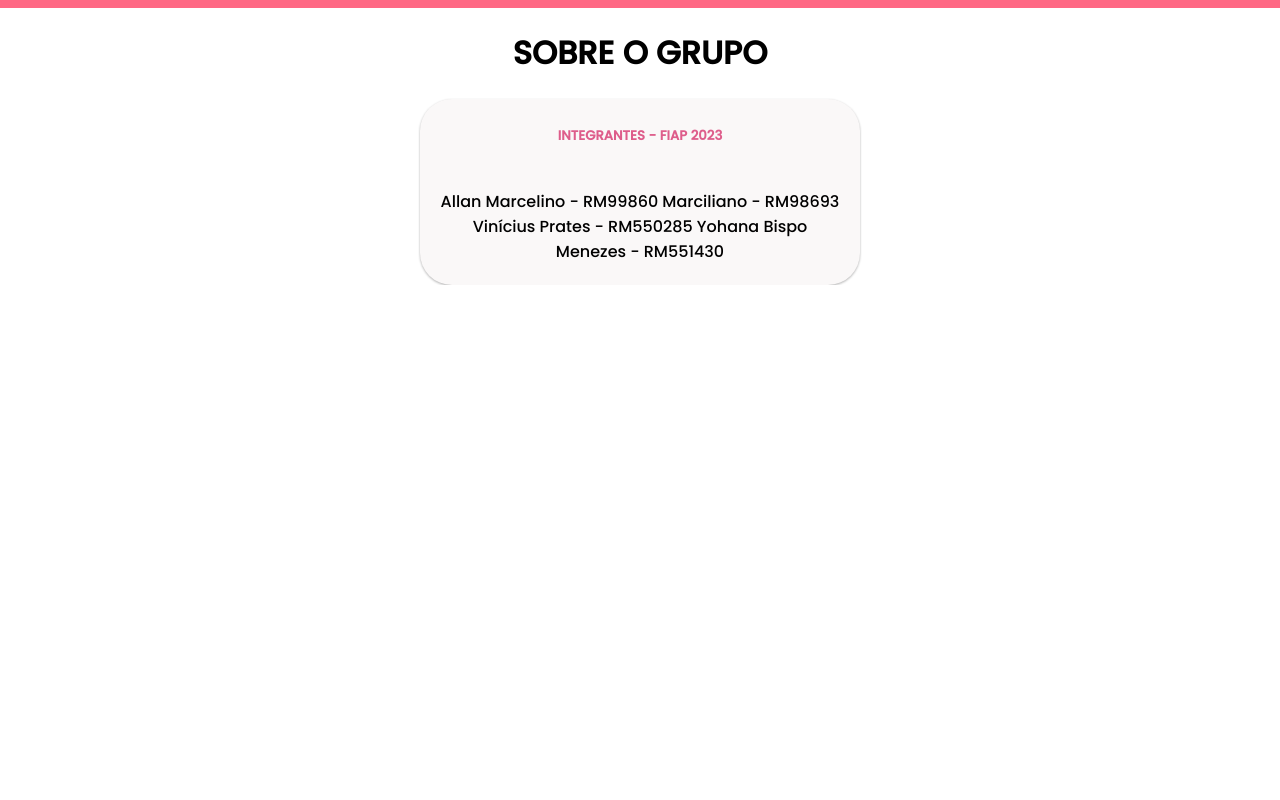
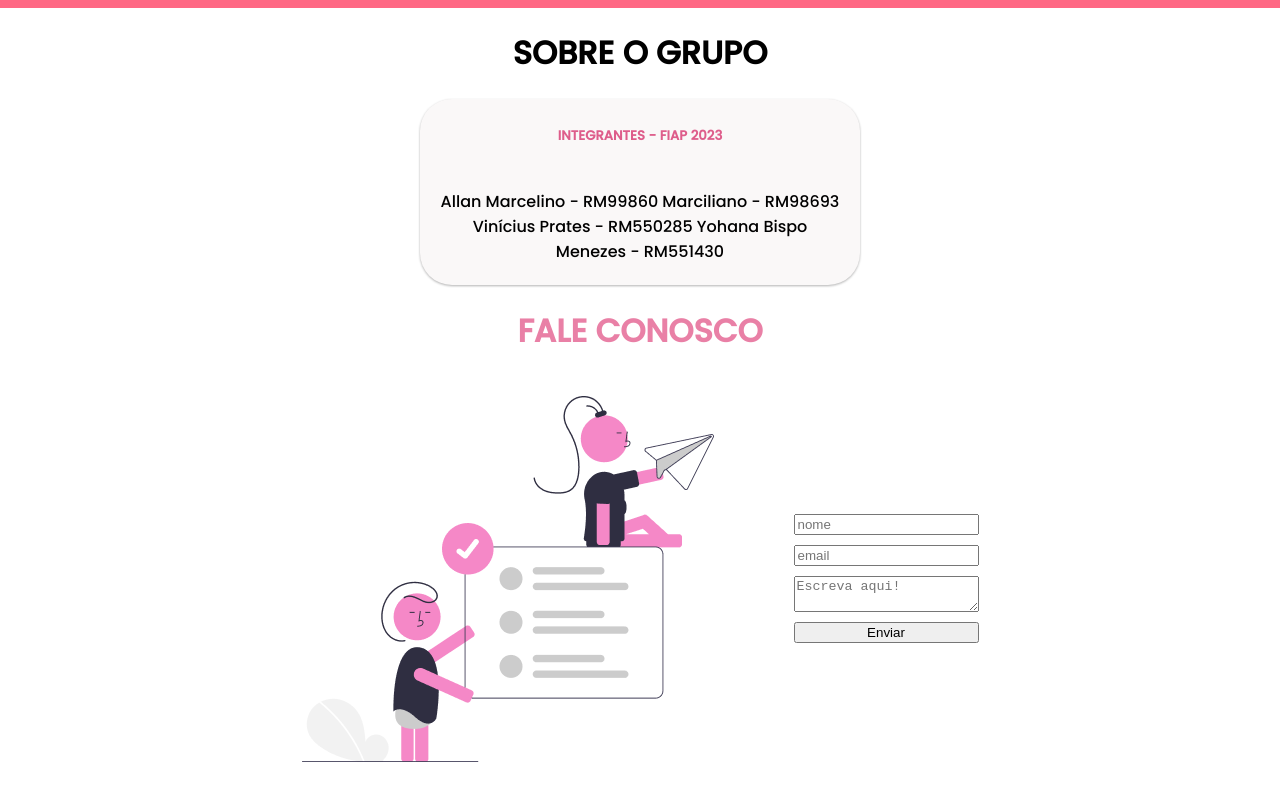
Before and after one commit to vinicius-prates/global-solutions-2, a React (Create React App) app: page / in a window 1280 px wide. Shown: the part 2729-3529 px from the top of the page. Before the commit the page ends 3014 px from the top, so only its background shows below. Built offline with nearby package versions, Linux system fonts and the light colour scheme.

Commit message:
update landing page

```diff
--- a/src/Components/Landing/Landing.css
+++ b/src/Components/Landing/Landing.css
@@ -108,3 +108,28 @@
     text-align: center;
     align-items: center;
   }
+
+  .talk-to-us {
+    align-items: center;
+    display: flex;
+    flex-direction: column;
+    gap: 20px;
+    margin-bottom: 5rem;
+  }
+
+  .talk-to-us h1 b {
+    color: #e980a6;
+  }
+
+  .talk-to-us-info{
+    display: flex;
+    flex-direction: row;
+    gap: 5rem;
+  }
+
+  .talk-to-us-form{
+    justify-content: center;
+    display: flex;
+    flex-direction: column;
+    gap: 10px;
+  }
--- a/src/Components/Landing/Landing.jsx
+++ b/src/Components/Landing/Landing.jsx
@@ -1,10 +1,24 @@
 /* eslint-disable jsx-a11y/iframe-has-title */
 /* eslint-disable jsx-a11y/anchor-is-valid */
 
+import { useState } from "react";
 import { Card } from "../Card/Card";
 
 /* eslint-disable jsx-a11y/alt-text */
 export const Landing = () => {
+
+    const [formData, setFormData] = useState({
+        name:"", email: "", text:""
+    })
+
+    const handleInputChange = (e) => {
+        const { name, value } = e.target;
+        setFormData({
+          ...formData,
+          [name]: value,
+        });
+        console.log(formData)
+      };
   return (
     <div>
       <div className="landing-container">
@@ -81,6 +95,18 @@ export const Landing = () => {
           Yohana Bispo Menezes   -   RM551430"
         />
       </div>
+      <div className="talk-to-us">
+        <h1><b>FALE CONOSCO</b></h1>
+        <div className="talk-to-us-info">
+            <img src="/people.png"/>
+            <div className="talk-to-us-form">
+                <input placeholder="nome" name="name" value={formData.name} onChange={handleInputChange}/>
+                <input placeholder="email" name="email" value={formData.email} onChange={handleInputChange}/>
+                <textarea placeholder="Escreva aqui!" name="text" value={formData.text} onChange={handleInputChange} />
+                <button>Enviar</button>
+            </div>
+        </div>
+      </div>
     </div>
   );
 };
```
Also changed, not shown: public/people.png (added).
